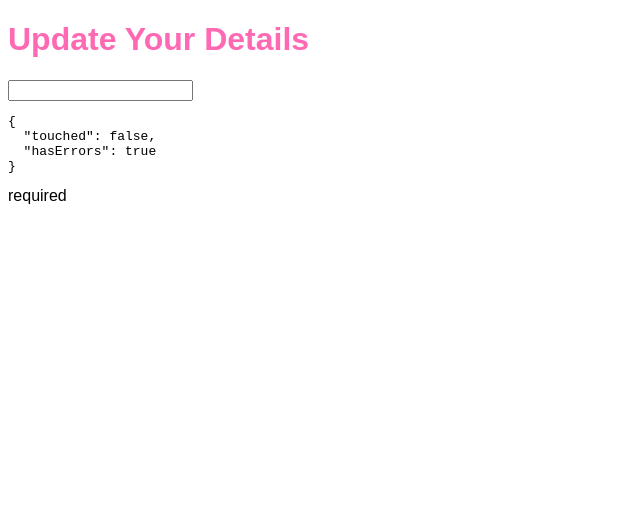
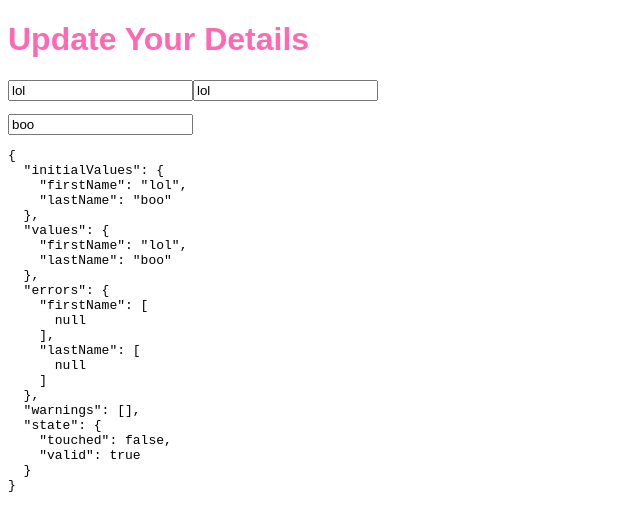
Before and after one commit to criol/react-micro-form, a React app: page / in a window 1280 px wide. Shown: the top 530 px of the page, without its empty margins (0-640 px from the left). Built offline with nearby package versions, Linux system fonts and the light colour scheme; the HTML template or start-up script is replaced by a standard one.

Commit message:
make form in charge of everything

```diff
--- a/src/Components/Form/FormHooks.js
+++ b/src/Components/Form/FormHooks.js
@@ -1,69 +1,73 @@
 import { useState } from 'react';
 
-export function useForm (onSubmit) {
-  console.log(useState);
-  const [allInputs, setInputs] = useState({});
-  let fields = {}
+const noop = () => {};
+
+
+
+export function useForm (onSubmit, {validate, warn}, initialValues) {
+  const [values, setValues] = useState(initialValues);
+  const [errors, setErrors] = useState(validate(values));
+  const [warnings, setWarnings] = useState(warn(values));
+  const [state, setState] = useState({
+    touched: false,
+    valid: true,
+  });
+
+  function changeField(fieldName, newValue) {
+    const newValues = {
+      ...values,
+      [fieldName]: newValue
+    }
+    setValues(newValues);
+    const errors = validate(newValues);
+    setErrors(errors);
+    setWarnings(warn(newValues));
+  }
+
+  function changeFieldFocus(fieldName, isFocused) {
+    if (isFocused) {
+      setState({
+        ...state,
+        touched: true
+      });
+    }
+  }
+
+  const form = {
+    changeField,
+    changeFieldFocus,
+    initialValues,
+    values,
+    errors,
+    warnings,
+    state
+  }
 
   return {
-    form: {
-      registerField: (fieldName, field) => {
-        // setInputs({
-        //   ...allInputs,
-        //   fieldName: input
-        // });
-        fields[fieldName] = field;
-      }
-    },
-    handleSubmit: (e) => {
-      Object.entries(fields).forEach(([name, field]) => {
-
-      })
-      e.preventDefault();
-      const errors = Object.entries(fields).reduce((acc, [name, field]) => {
-        console.log(field.suportMethods.forceValidation());
-        return [...acc, ...field.suportMethods.forceValidation()];
-      }, []);
-      console.log(errors);
-      !errors.length && onSubmit && onSubmit();
-    },
+    form,
+    handleSubmit: noop,
+    values,
+    errors,
+    state
   }
 }
 
 
-export function useField (fieldName, form, validate) {
-  const [ value, setValue] = useState('');
-  const [ touched, setTouched ] = useState(false);
-  const input = {
-    name: fieldName,
-    onChange: (e) => {
-      setValue(e.target.value);
+export function useField (fieldName, form) {
+  return {
+    input: {
+      onChange: (e) => {
+        form.changeField(fieldName, e.target.value)
+      },
+      onFocus: e => {
+        form.changeFieldFocus(fieldName, true)
+      },
+      onBlur: e => {
+        form.changeFieldFocus(fieldName, false)
+      },
+      value: form.values[fieldName]
     },
-    onFocus: (e) => {
-      setTouched(true)
-    },
-    value
-  };
-  const suportMethods = {
-    forceValidation: () => {
-      return useValidate(value, validate);
-    },
-  }
-  form.registerField(fieldName, {input, suportMethods});
-  const [ errors ] = useValidate(value, validate);
-
-  return {
-    input,
-    states: {
-      touched,
-      hasErrors: !!errors.length
-    },
-    errors
+    errors: form.errors[fieldName],
+    warnings: form.warnings[fieldName],
   }
 }
-
-export function useValidate(value, validateFunction) {
-  return [
-    validateFunction(value) || []
-  ]
-}
--- a/src/Forms/UserContactForm.js
+++ b/src/Forms/UserContactForm.js
@@ -4,18 +4,40 @@ import React from 'react'
 import Form from '../Components/Form'
 import { useField, useForm } from '../Components/Form/FormHooks';
 
+const required = v => v ? null : 'required';
+
 const UserContactForm = () => {
-  const { form, handleSubmit } = useForm(() => {
-    console.log('it works');
-  });
+  console.log('render')
+  const { form, handleSubmit, values, state } = useForm(
+    () => {},
+    {
+      validate: values => {
+        return {
+          firstName: [required(values.firstName)],
+          lastName: [required(values.lastName)]
+        }
+      },
+      warn: values => [required(values.firstName), required(values.lastName)].filter(e => !!e),
+    },
+    {
+      firstName: 'lol',
+      lastName: 'boo'
+    }
+  );
 
-  const firstNameField = useField('firstName', form, (value) => !value ? ['required'] : null);
+  const firstNameField = useField('firstName', form);
+  const lastNameField = useField('lastName', form);
+
   return (
     <form onSubmit={handleSubmit}>
       <input {...firstNameField.input} />
+
+      <input {...firstNameField.input} />
       <pre>{JSON.stringify(firstNameField.states, undefined, 2)}</pre>
-      {firstNameField.errors.map(v=>v)}
 
+      <input {...lastNameField.input} />
+      <pre>{JSON.stringify(lastNameField.states, undefined, 2)}</pre>
+      <pre>{JSON.stringify(form, undefined, 2)}</pre>
     </form>
   );
 }
```
Also changed, not shown: 2 other files (tests, documents, lock files or other folders).
